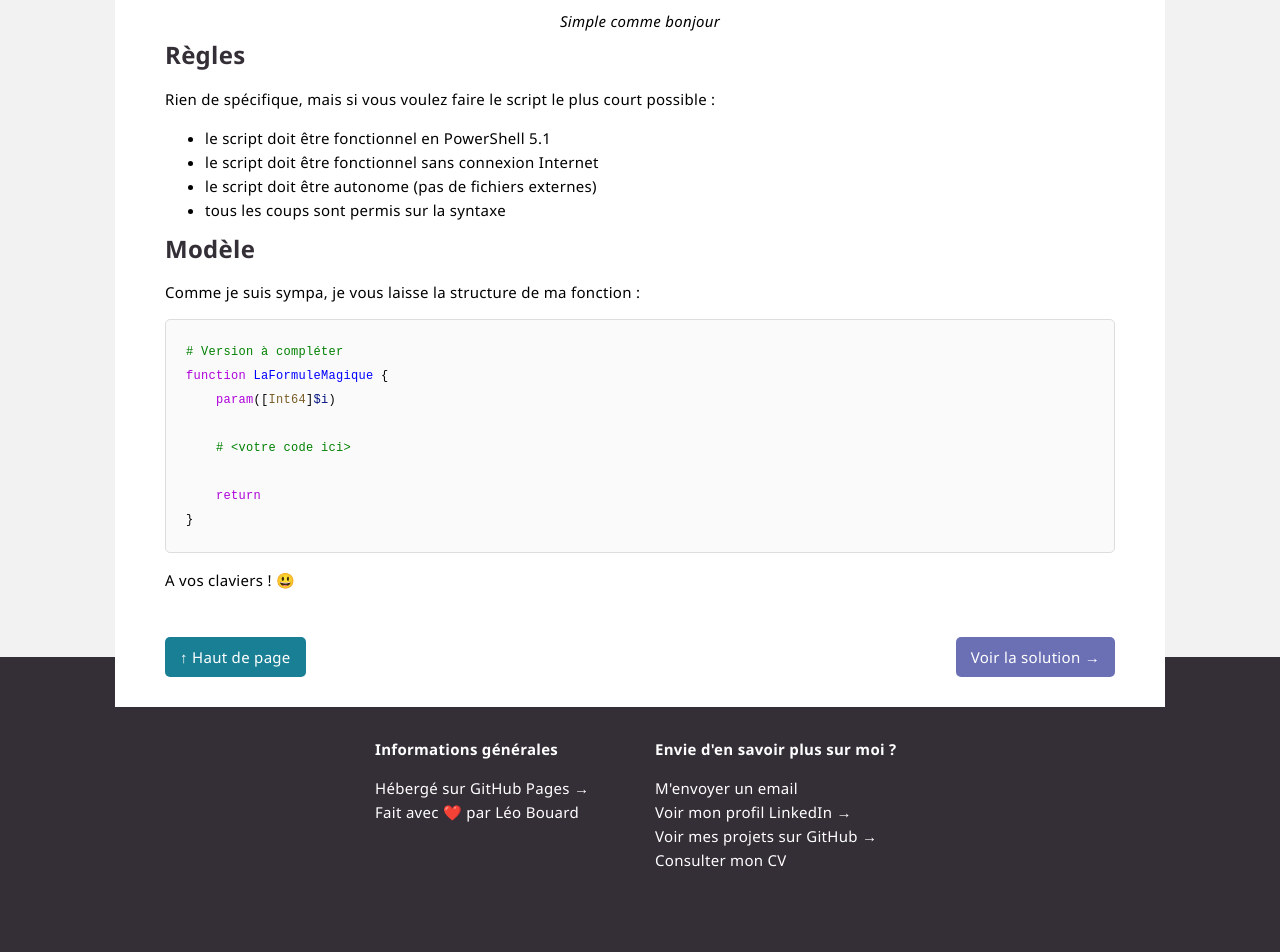
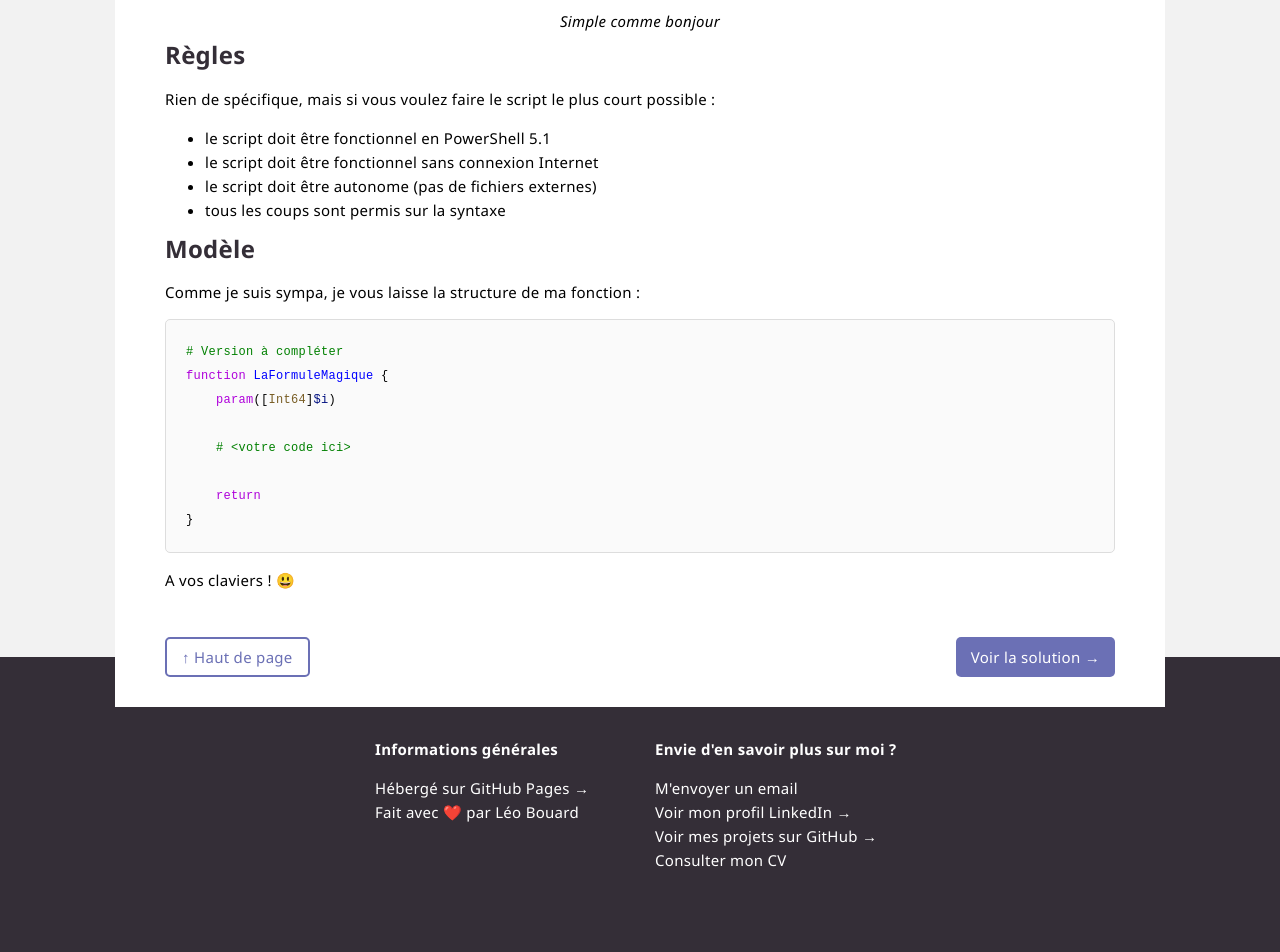
Before and after one commit to leobouard/leobouard.github.io, a Jekyll site: the page built from _posts/2021-11-02-la-formule-magique.md, in a window 1280 px wide. Shown: the part 913-1865 px from the top of the page. Built offline with Jekyll 4.4.1, drawn with Linux system fonts in a browser that asks for light colours; some web fonts are replaced; grey boxes are pictures that could not be loaded.

Commit message:
Update posts.scss

```diff
--- a/assets/css/posts.scss
+++ b/assets/css/posts.scss
@@ -169,20 +169,25 @@ div.favoriteMarker {
 
 .a_button_prev, .a_button_next {
     padding: 8px 15px;
-    color: #fff;
     border-radius: 5px;
 }
 
 .a_button_prev {
-    background-color: #197F94;
+    background-color: #fff;
+    color: #6B70B5;
+    border: 2px solid #6B70B5;
+    height: 20px;
+    display: inline-flex;
+    align-items: center;
 }
 
 .a_button_prev:hover {
-    color: #fff;
+    color: #6B70B5;
 }
 
 .a_button_next {
     background-color: #6B70B5;
+    color: #fff;
 }
 
 .a_button_next:hover {
```
